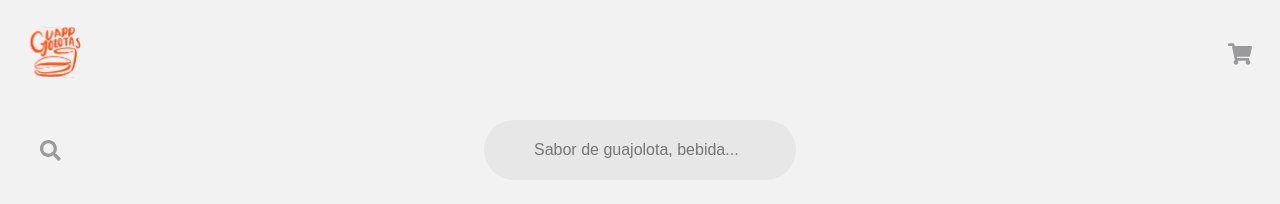
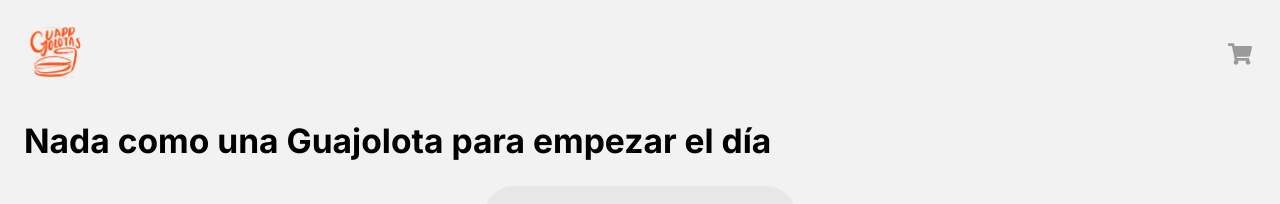
Before and after one commit to Juanpabedoyav/sprint2, a React (Create React App) app: page / in a window 1280 px wide. Shown: the top 204 px of the page. Built offline with nearby package versions, Linux system fonts and the light colour scheme; no server answers.

Commit message:
se agrega home y copy

```diff
--- a/src/containers/App.js
+++ b/src/containers/App.js
@@ -1,14 +1,16 @@
 
 import {StyleGlobal} from '../styles/Platos.style'
+import {StyleCopy} from '../styles/Copy.style'
 import {AppRouter} from '../router/AppRouter'
 import {Header} from '../components/Header'
 import {Buscador} from '../components/Buscador'
 function App() {
   return (
     <div>
-          <Header />
+           <Header />
+          <StyleCopy>Nada como una Guajolota para empezar el día</StyleCopy>
           <Buscador/>
-         <AppRouter />
+          <AppRouter />
 
 
 
--- a/src/router/AppRouter.js
+++ b/src/router/AppRouter.js
@@ -12,6 +12,7 @@ export const AppRouter = () => {
                 <BrowserRouter>
                 <Nav/>
              <Routes>
+            <Route path='/' element={<Tamales/>}/>
         <Route path='/tamales' element={<Tamales/>}/>
         <Route path='/guajalotas' element={<Guajalotas/>}/>
         <Route path='/bebidas'element={<Bebidas/>} />
--- /dev/null
+++ b/src/styles/Copy.style.js
@@ -0,0 +1,9 @@
+import styled from 'styled-components';
+
+
+export const StyleCopy= styled.p`
+ font-size: 2.1rem;
+ margin-bottom: 25px;
+ padding: 0px 24px;
+ font-weight:700;
+ `
```
